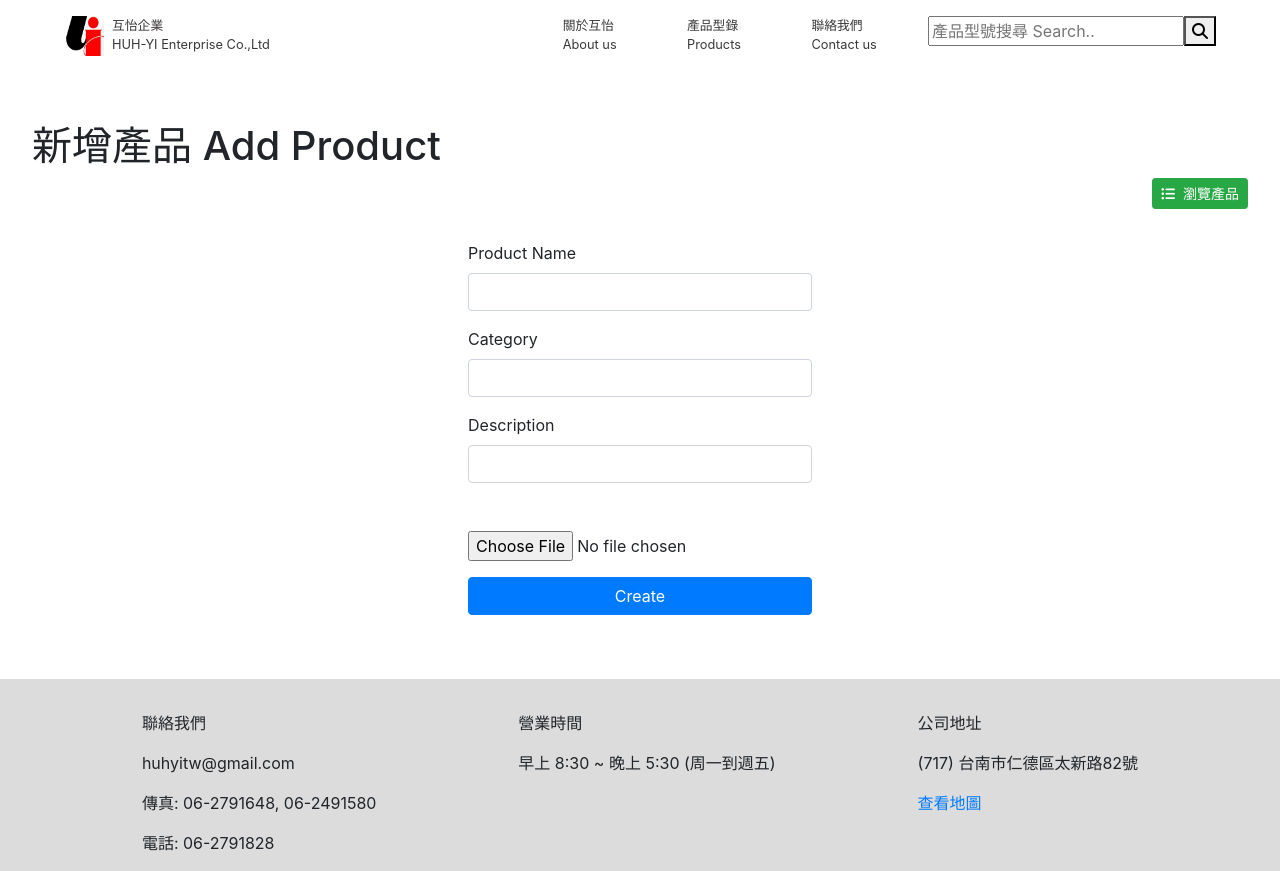
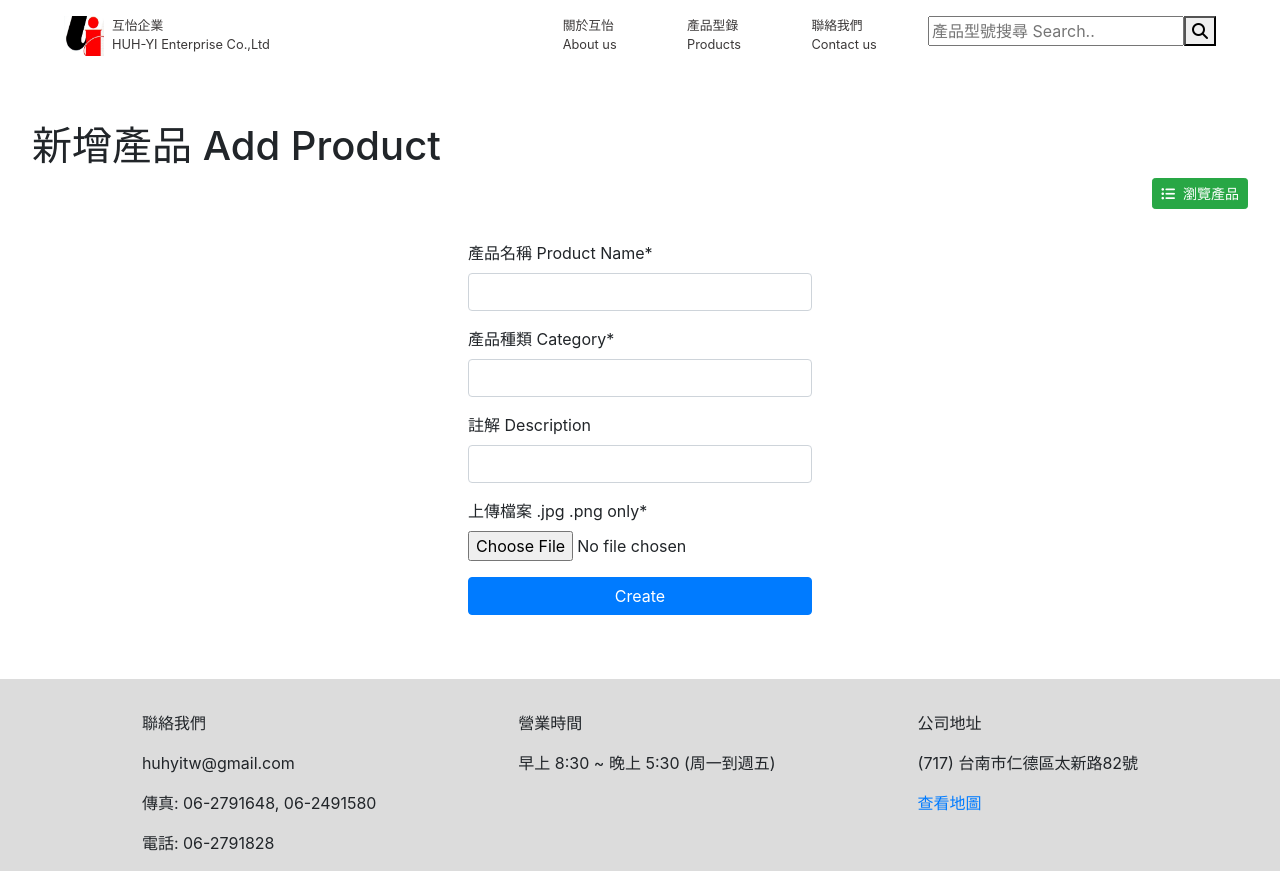
Before and after one commit to hyang77/huhyi-full-stack, a React (Create React App) app in the folder client/: page /add in a window 1280 px wide. Built offline with nearby package versions, Linux system fonts and the light colour scheme.

Commit message:
update components

```diff
--- a/client/src/components/AddProduct.js
+++ b/client/src/components/AddProduct.js
@@ -15,11 +15,19 @@ class AddProduct extends React.Component {
     this.handleOnChange = this.handleOnChange.bind(this);
     this.handleOnUploadFile = this.handleOnUploadFile.bind(this);
     this.handleSubmit = this.handleSubmit.bind(this);
+    this.validate = this.validate.bind(this);
   }
 
   handleOnChange = (e) => this.setState({ [e.target.name]: e.target.value });
 
   handleOnUploadFile = (e) => this.setState({ image: e.target.files[0] });
+
+  validate = () => {
+    const form = document.querySelector("#product-form");
+    if (form.checkValidity()) {
+      return true
+    }
+  }
 
   handleSubmit = (evt) => {
     evt.preventDefault();
@@ -42,15 +50,25 @@ class AddProduct extends React.Component {
         console.log(error);
       });
 
+    //user input validation
+
+    if(this.validate()) {
       alert("資料提交完成");
-
+      //reset the form
+      document.getElementById("product-form").reset();
       this.setState({
         name: "",
         category: "",
         image: "",
         description: "",
       });
+    }
+
+
+
   };
+
+
 
   render() {
     const styles = {
@@ -74,29 +92,31 @@ class AddProduct extends React.Component {
             </Link>
           </div>
 
-          <form style={styles} onSubmit={this.handleSubmit}>
+          <form id="product-form" style={styles} onSubmit={this.handleSubmit}>
             <div className="form-group">
-              <label className="visible">Product Name</label>
+              <label className="visible">產品名稱 Product Name*</label>
               <input
                 type="text"
                 className="form-control"
                 name="name"
+                required
                 value={this.state.name}
                 onChange={this.handleOnChange}
               />
             </div>
             <div className="form-group">
-              <label className="visible">Category</label>
+              <label className="visible">產品種類 Category*</label>
               <input
                 type="text"
                 className="form-control"
                 name="category"
+                required
                 value={this.state.category}
                 onChange={this.handleOnChange}
               />
             </div>
             <div className="form-group">
-              <label className="visible">Description</label>
+              <label className="visible">註解 Description</label>
               <input
                 type="text"
                 className="form-control"
@@ -105,11 +125,12 @@ class AddProduct extends React.Component {
                 onChange={this.handleOnChange}
               />
             </div>
-            <div className="form-group files">
-              <label>Image Upload</label>
+            <div className="form-group">
+              <label className="visible">上傳檔案 .jpg .png only*</label>
               <input
                 type="file"
                 name="image"
+                required
                 className="form-control-file"
                 id="exampleFormControlFile1"
                 onChange={this.handleOnUploadFile}
--- a/client/src/components/List.js
+++ b/client/src/components/List.js
@@ -1,8 +1,8 @@
 import React, { useState, useEffect } from "react";
 import axios from "axios";
-import EditButton from "./buttons/EditButton";
-import DeleteButton from "./buttons/DeleteButton";
 import AddButton from "./buttons/AddButton";
+import { Link } from "react-router-dom";
+
 function List(props) {
   const [products, setProduct] = useState([]);
 
@@ -16,21 +16,23 @@ function List(props) {
   }, []);
 
   const handleDelete = (id) => {
-    axios.delete(`http://localhost:4000/api/products/${id}`)
+    const result = window.confirm("確認刪除此資料?");
+    if (result == true) {
+      axios
+        .delete(`http://localhost:4000/api/products/${id}`)
         .then(() => {
           // Issue GET request after item deleted to get updated list
           // that excludes user of id
-      return axios.get("http://localhost:4000/api/products")
+          return axios.get("http://localhost:4000/api/products");
         })
         .then((res) => {
           // Update users in state as per-usual
           const data = res.data;
           console.log(res.data);
           setProduct(data);
-    })
-
+        });
+    }
   };
-
 
   return (
     <React.Fragment>
@@ -52,7 +54,12 @@ function List(props) {
             <div className="col border border-light">{product.category}</div>
             <div className="col border border-light">{product.description}</div>
             <div className="col border border-light">
-              <EditButton />
+              <Link to="/edit">
+                <button type="button" className="btn btn-info btn-sm mr-2">
+                  <i className="fa fa-pencil" aria-hidden="true"></i>
+                </button>
+              </Link>
+
               <button
                 type="button"
                 className="btn btn-danger btn-sm"
```
Also changed, not shown: 1 other file (tests, documents, lock files or other folders). Lines whose indentation alone changed are shown as unchanged.
